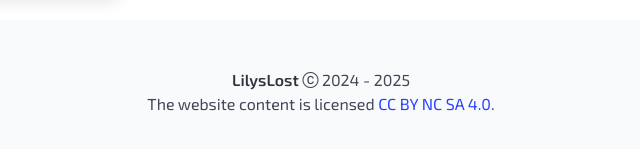
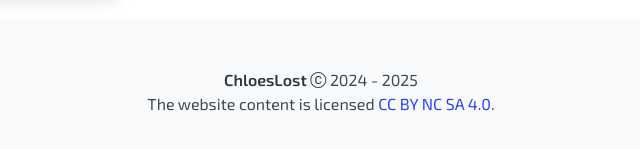
Before and after one commit to CurrentlyLost/LilysLost, a plain HTML site: page projects.html in a window 1280 px wide. Shown: the part 783-932 px from the top of the page, 319-959 px from the left. Drawn offline with nearby package versions, Linux system fonts and the light colour scheme.

Commit message:
Update projects.html

```diff
--- a/projects.html
+++ b/projects.html
@@ -5,7 +5,7 @@
     <link rel="stylesheet" href="https://cdn.jsdelivr.net/npm/bootstrap-icons@1.11.3/font/bootstrap-icons.min.css">
     <meta name="viewport" content="width=device-width, initial-scale=1">
     <meta charset="UTF-8" />
-    <title>LilysLost</title>
+    <title>ChloesLost</title>
     <link rel="stylesheet" href="style.css">
 </head>
 <body>
@@ -117,7 +117,7 @@
         <footer class="footer">
             <div class="content has-text-centered">
                 <p>
-                    <strong>LilysLost</strong> <i class="bi bi-c-circle"></i> 2024 - 2025<br>
+                    <strong>ChloesLost</strong> <i class="bi bi-c-circle"></i> 2024 - 2025<br>
                     The website content is licensed<a href="https://creativecommons.org/licenses/by-nc-sa/4.0//"> CC BY NC SA 4.0</a>.
                 </p>
             </div>
```
